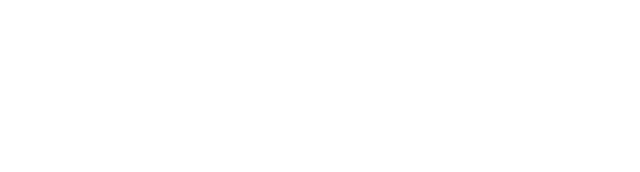
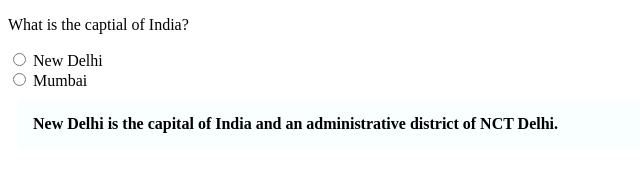
Before and after one commit to acciojob/trivia-gurpreetsinghwazir, a website: page main.html in a window 1280 px wide. Shown: the whole page, without its empty margins (0-640 px from the left). Drawn offline with Linux system fonts and the light colour scheme.

Commit message:
created a submission

```diff
--- a/main.html
+++ b/main.html
@@ -8,6 +8,35 @@
 
 <body>
 	<!-- the entire body must be written by student -->
+
+	<p>
+		What is the captial of India? <br>
+
+		<form action="/action_page.php">
+
+		 <input type="radio" id="html" value="HTML">
+		 <label for="html">New Delhi</label><br>
+		 <input type="radio" id="html" value="HTML">
+		 <label for="html">Mumbai</label>
+		<blockquote id = "new1"
+		cite ="https://en.wikipedia.org/wiki/New_Delhi">
+			New Delhi is the capital of India and an administrative district of NCT Delhi.
+
+		</blockquote>
+		</form>
+
+
+
+
+	</p>
+
+
+
+
+
+
+
+
     <script type="text/javascript" src="./script.js">
 </script>
 
--- a/styles.css
+++ b/styles.css
@@ -1,2 +1,8 @@
-
-/* Your CSS Code here. */
+#new1 {
+	max-width: 600px;
+	margin: 10px;
+	padding: 15px;
+	border-left:8px;
+	background-color: #f8fffe;
+	font-weight: bold;
+}
```
